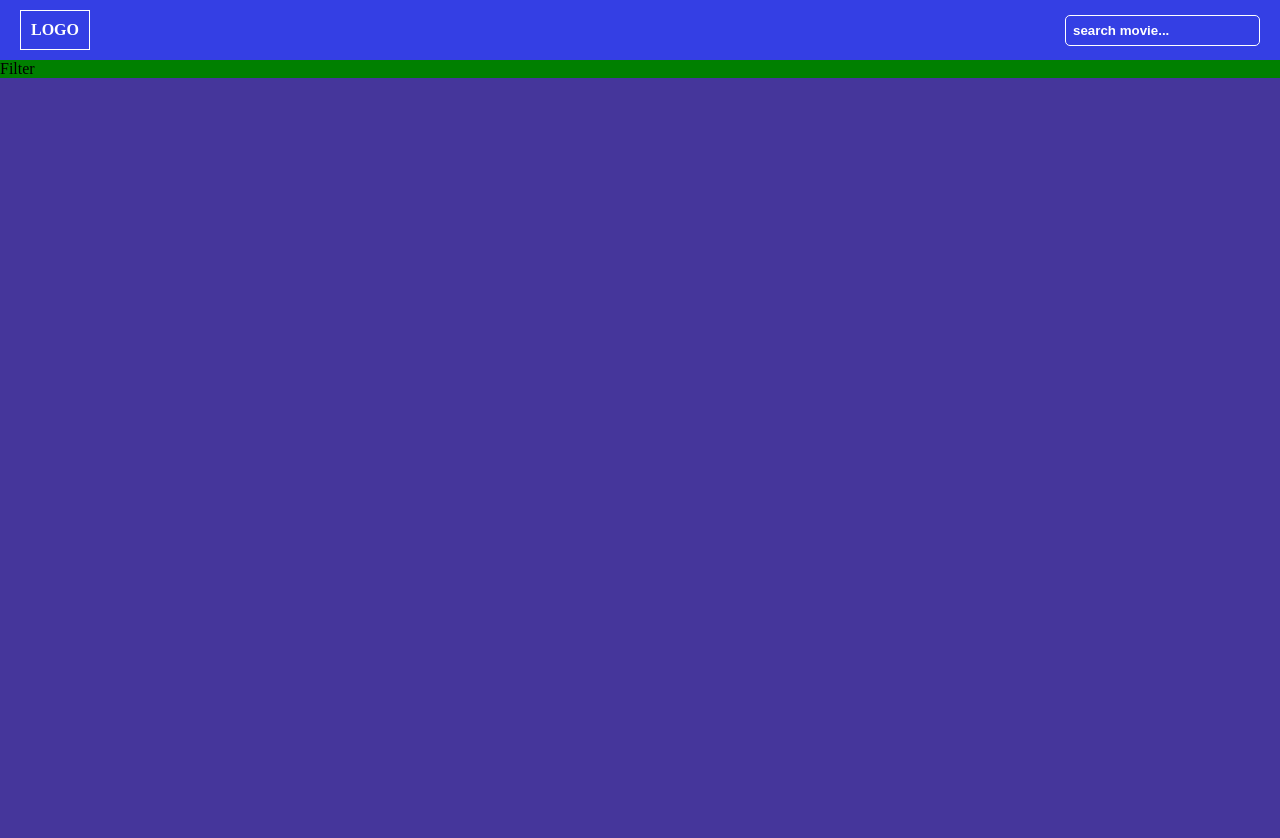
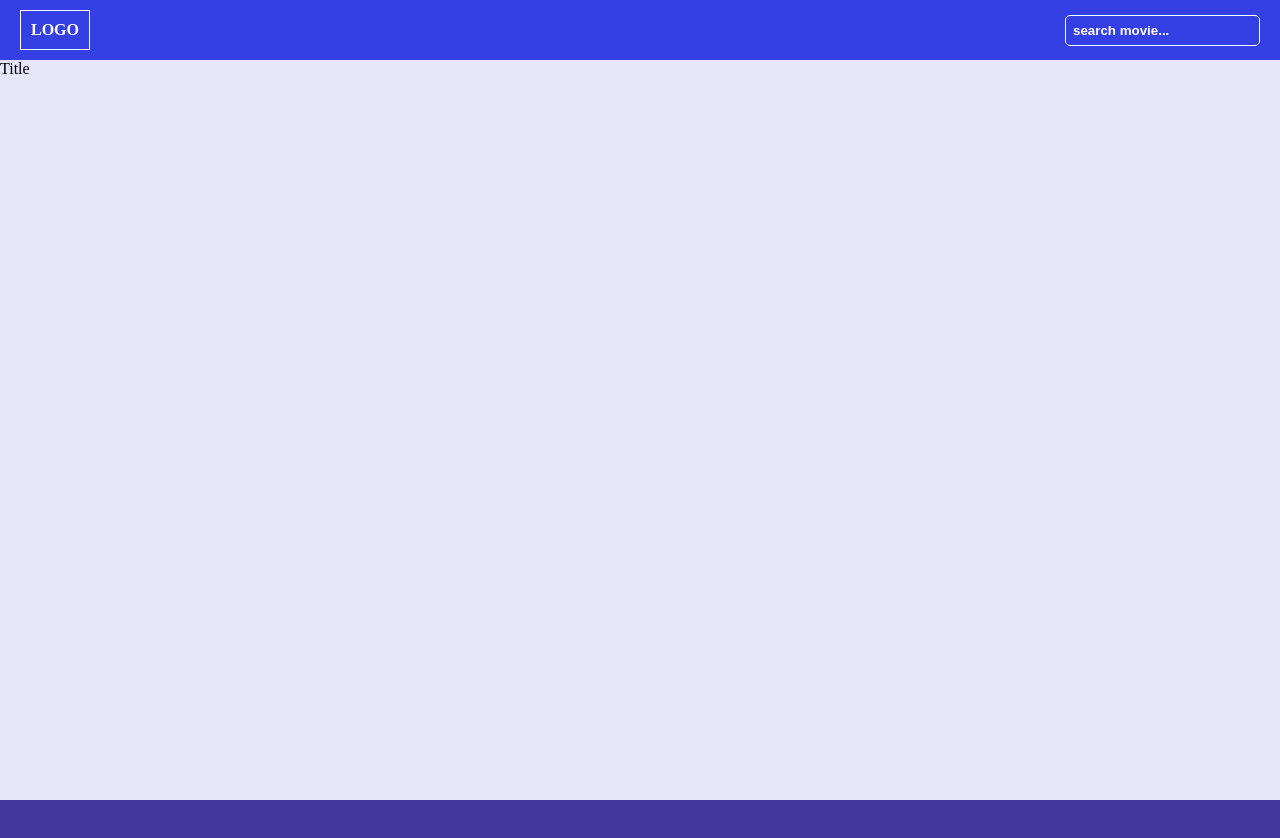
Before and after one commit to Ilvaritoo/movies-app, a React (Create React App) app: page / in a window 1280 px wide. Shown: the top 838 px of the page. Built offline with nearby package versions, Linux system fonts and the light colour scheme.

Commit message:
title start

```diff
--- a/src/App.js
+++ b/src/App.js
@@ -1,5 +1,6 @@
 import Filter from "./components/filter/Filter";
 import Header from "./components/header/Header";
+import Title from "./components/title/Title";
 
 
 
@@ -7,7 +8,8 @@ function App() {
   return (
     <div className="app">
       <Header />
-      <Filter />
+      {/* <Filter /> */}
+      <Title />
     </div>
   );
 }
--- a/src/components/filter/Filter.js
+++ b/src/components/filter/Filter.js
@@ -1,10 +1,25 @@
-import React from 'react';
+import React, { useState } from 'react';
 import './filter.scss';
 
 const Filter = () => {
+    // RATING INPUTE VALUE
+    const [rating, setRating] = useState(5);
+
     return (
         <div className='filter'>
             Filter
+            <div className="inputs">
+                <div className="genres">
+                    <button>Action</button>
+                    <button>Comedy</button>
+                </div>
+                <form>
+                    <input type="range"  name="rating" id="rating" min="0" max="5" onChange={e => setRating(e.target.value)}/>
+                    <label>rating {rating}</label>
+                </form>
+
+
+            </div>
         </div>
     )
 }
--- a/src/components/filter/filter.css
+++ b/src/components/filter/filter.css
@@ -1,5 +1,6 @@
 .filter {
   margin-top: 60px;
   background-color: green;
+  height: 200px;
 }
 /*# sourceMappingURL=filter.css.map */
--- a/src/components/filter/filter.scss
+++ b/src/components/filter/filter.scss
@@ -1,5 +1,5 @@
 .filter{
     margin-top: 60px;
     background-color: green;
-
+    height: 200px;
 }
--- /dev/null
+++ b/src/components/title/Title.js
@@ -0,0 +1,12 @@
+import React from 'react';
+import './title.scss';
+
+const Title = () => {
+    return (
+        <div className='title'>
+            Title
+        </div>
+    )
+}
+
+export default Title
--- /dev/null
+++ b/src/components/title/title.css
@@ -0,0 +1,6 @@
+.title {
+  margin-top: 60px;
+  background-color: lavender;
+  min-height: calc(100vh - 60px);
+}
+/*# sourceMappingURL=title.css.map */
--- /dev/null
+++ b/src/components/title/title.scss
@@ -0,0 +1,6 @@
+.title{
+    margin-top: 60px;
+    background-color: lavender;
+    min-height: calc(100vh - 60px);
+
+}
```
Also changed, not shown: 2 other files (tests, documents, lock files or other folders).
